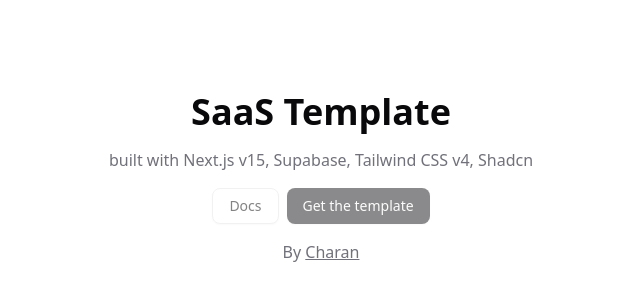
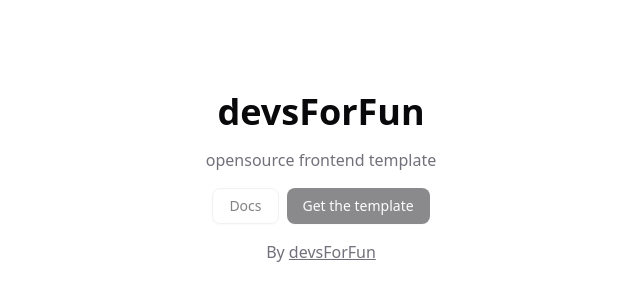
Before and after one commit to CharanMN7/starterkit, a Next.js app: page / in a window 1280 px wide. Shown: the part 222-522 px from the top of the page, without its empty margins (319-959 px from the left). Built offline with nearby package versions, Linux system fonts and the light colour scheme.

Commit message:
Update homepage content to reflect new branding as 'devsForFun' and modify author link for improved accessibility and security.

```diff
--- a/app/(public)/page.tsx
+++ b/app/(public)/page.tsx
@@ -1,16 +1,15 @@
 import { Button } from "@/components/ui/button";
-import Link from "next/link";
 
 export default function Home() {
   return <>
     <div className="flex flex-col gap-4 h-screen justify-center items-center">
-      <h1 className="text-4xl font-bold">SaaS Template</h1>
-      <p className="text-muted-foreground">built with Next.js v15, Supabase, Tailwind CSS v4, Shadcn</p>
+      <h1 className="text-4xl font-bold">devsForFun</h1>
+      <p className="text-muted-foreground">opensource frontend template</p>
       <div className="flex gap-2">
         <Button variant="outline" disabled>Docs</Button>
         <Button disabled>Get the template</Button>
       </div>
-      <p className="text-muted-foreground">By <Link href="https://charan.dev" className="underline">Charan</Link></p>
+      <p className="text-muted-foreground">By <a href="https://devsforfun.com" className="underline" rel="noopener noreferrer" target="_blank">devsForFun</a></p>
     </div>
   </>;
 }
```
